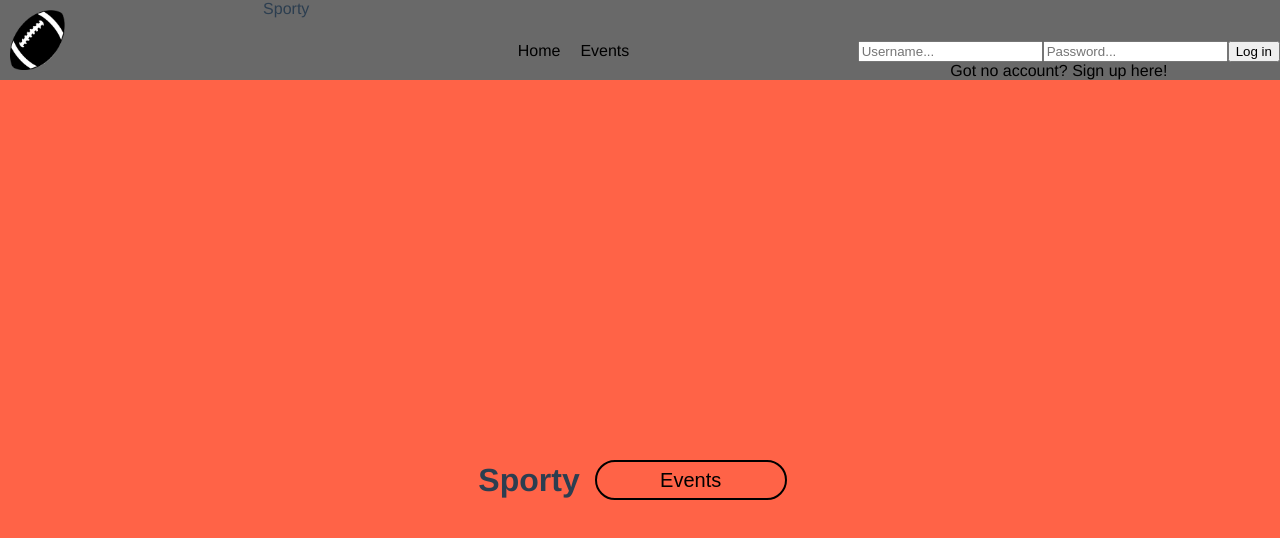
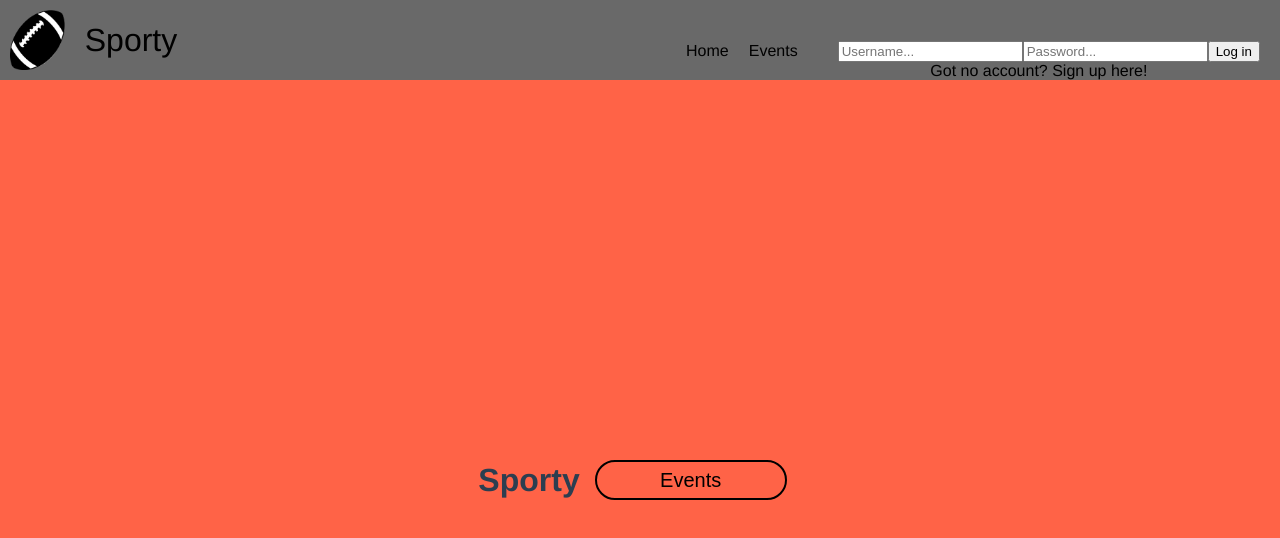
Before and after one commit to Hankybree/Sporty, a Vue app in the folder frontend/: page /profile in a window 1280 px wide. Shown: the top 538 px of the page. Built offline with nearby package versions, Linux system fonts and the light colour scheme.

Commit message:
Added css to name in header

```diff
--- a/frontend/src/App.vue
+++ b/frontend/src/App.vue
@@ -2,7 +2,7 @@
   <div id="app">
     <header>
       <img src="./assets/logo.png" alt="logo" />
-      <div>Sporty</div>
+      <div id="header-title">Sporty</div>
       <nav id="links">
         <router-link to="/">Home</router-link>
         <router-link to="/events">Events</router-link>
@@ -63,7 +63,6 @@ html {
 header {
   display: flex;
   flex-direction: row;
-  justify-content: space-between;
   background-color: dimgray;
 
   height: 10vh;
@@ -73,6 +72,11 @@ header > img {
   object-fit: contain;
   padding: 5px;
   margin: 5px;
+}
+#header-title {
+  margin: auto auto auto 10px;
+  color: black;
+  font-size: 2em;
 }
 #links {
   display: flex;
@@ -86,6 +90,7 @@ a {
 }
 #login-ui {
   align-self: flex-end;
+  margin-right: 20px;
 }
 #view {
   min-height: 80vh;
```
